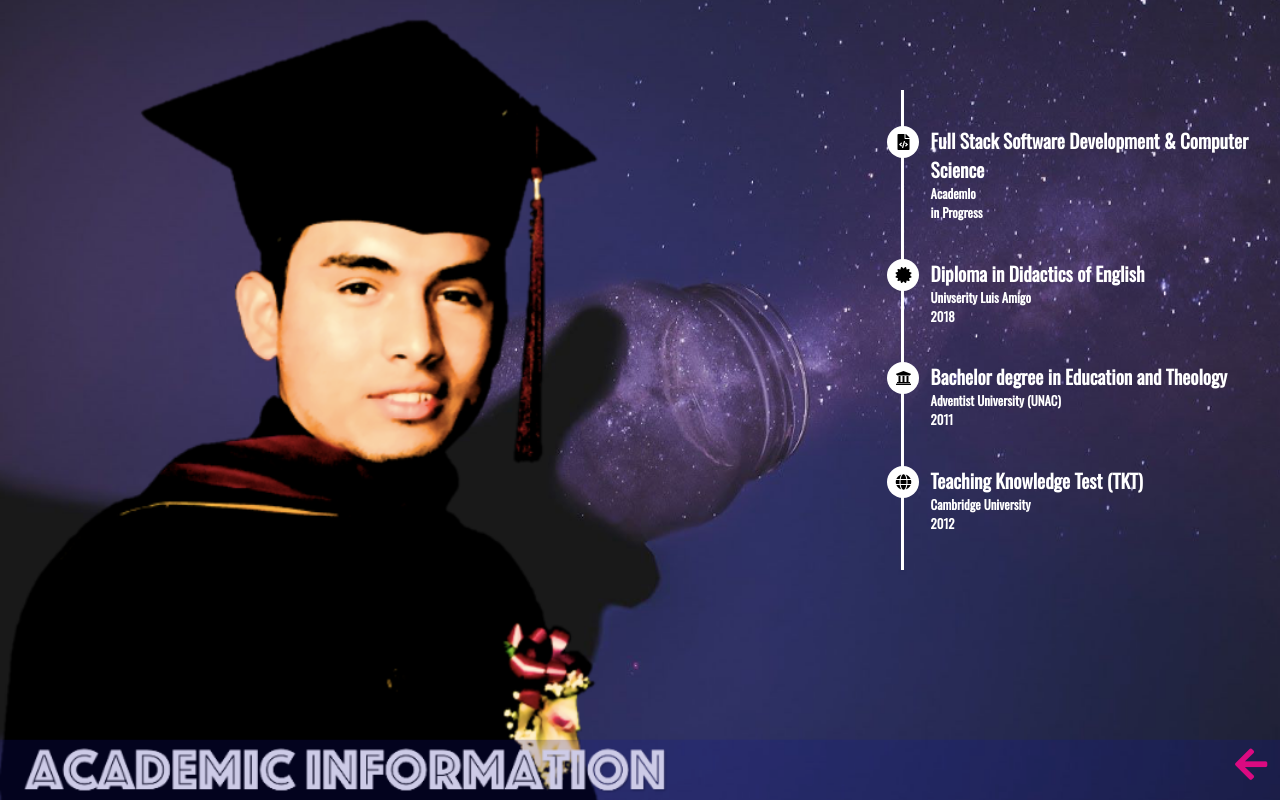
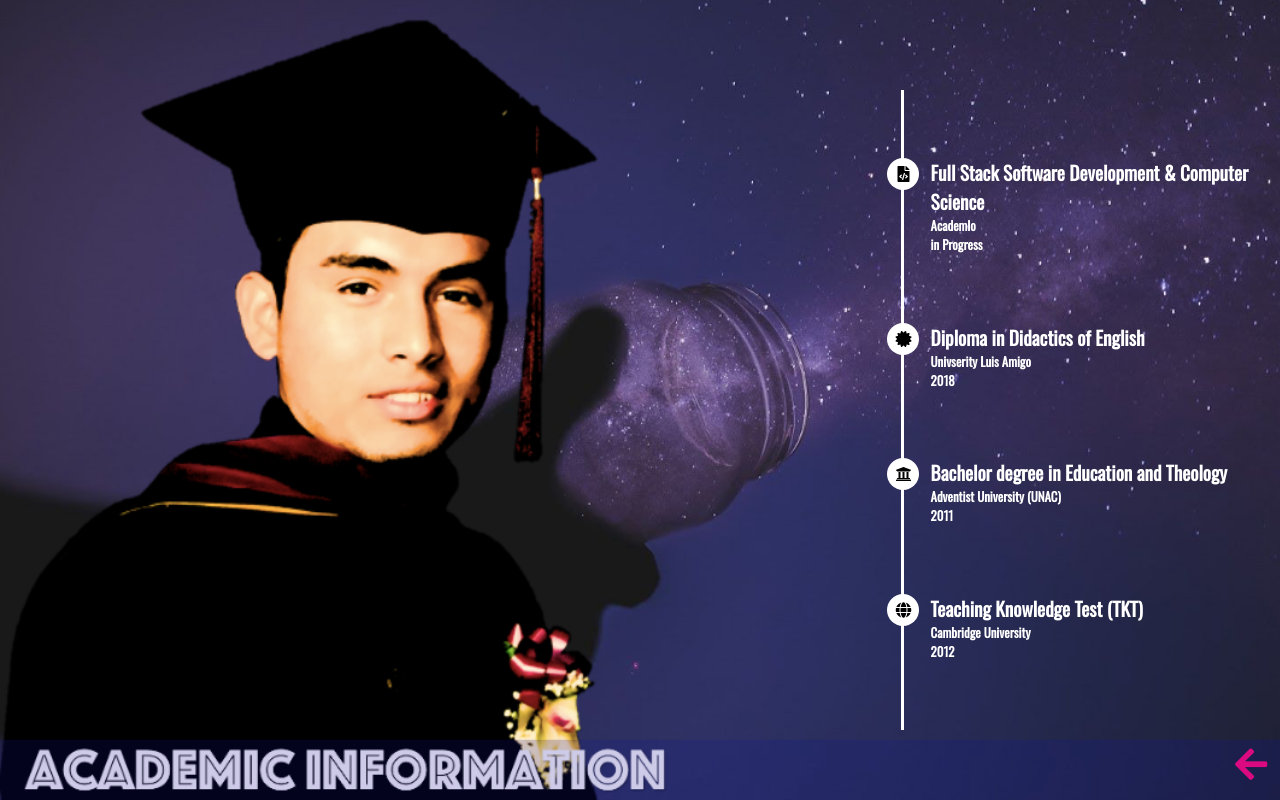
Before and after one commit to jayad23/ProfessionalPortfolio, a React (Create React App) app: page /academic in a window 1280 px wide. Built offline with nearby package versions, Linux system fonts and the light colour scheme.

Commit message:
fixing 12

```diff
--- a/src/Styles/Academic.css
+++ b/src/Styles/Academic.css
@@ -23,7 +23,7 @@
 
 .academic-information > ul{
     position: absolute;
-    height: 30rem;
+    height: 80vh;
     border-left: 0.2rem solid #fff;
     right: 0%;
     margin-top: 7%;
```
